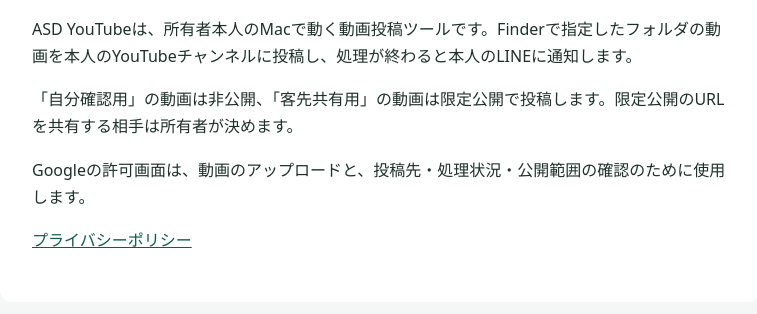
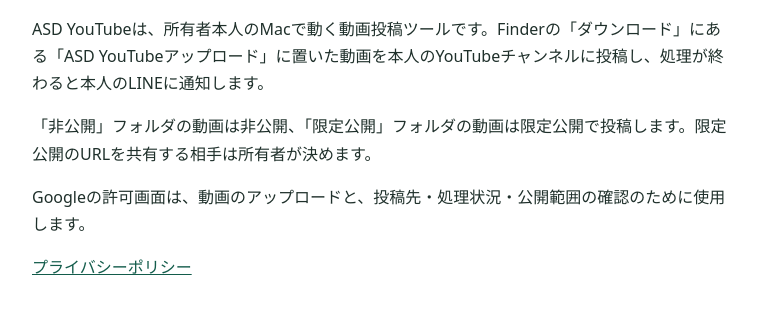
Before and after one commit to nakajima513-git/asd-beeper-line-oauth-pages, a plain HTML site: page asd-youtube/index.html in a window 1280 px wide. Shown: the part 122-436 px from the top of the page, without its empty margins (260-1017 px from the left). Drawn offline with Linux system fonts and the light colour scheme.

Commit message:
Update ASD YouTube folder names

```diff
--- a/asd-youtube/index.html
+++ b/asd-youtube/index.html
@@ -9,8 +9,8 @@
 <body>
   <main>
     <h1>ASD YouTube</h1>
-    <p>ASD YouTubeは、所有者本人のMacで動く動画投稿ツールです。Finderで指定したフォルダの動画を本人のYouTubeチャンネルに投稿し、処理が終わると本人のLINEに通知します。</p>
-    <p>「自分確認用」の動画は非公開、「客先共有用」の動画は限定公開で投稿します。限定公開のURLを共有する相手は所有者が決めます。</p>
+    <p>ASD YouTubeは、所有者本人のMacで動く動画投稿ツールです。Finderの「ダウンロード」にある「ASD YouTubeアップロード」に置いた動画を本人のYouTubeチャンネルに投稿し、処理が終わると本人のLINEに通知します。</p>
+    <p>「非公開」フォルダの動画は非公開、「限定公開」フォルダの動画は限定公開で投稿します。限定公開のURLを共有する相手は所有者が決めます。</p>
     <p>Googleの許可画面は、動画のアップロードと、投稿先・処理状況・公開範囲の確認のために使用します。</p>
     <p><a href="privacy.html">プライバシーポリシー</a></p>
   </main>
```
